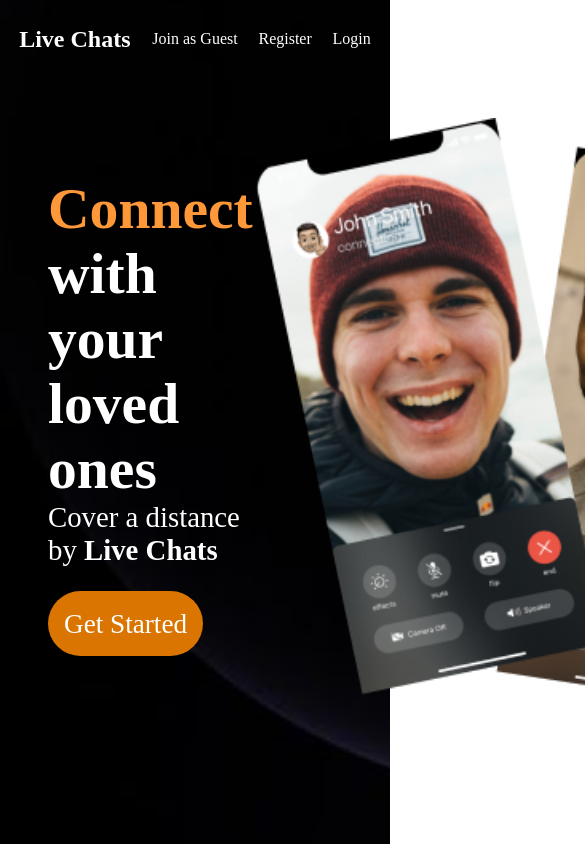
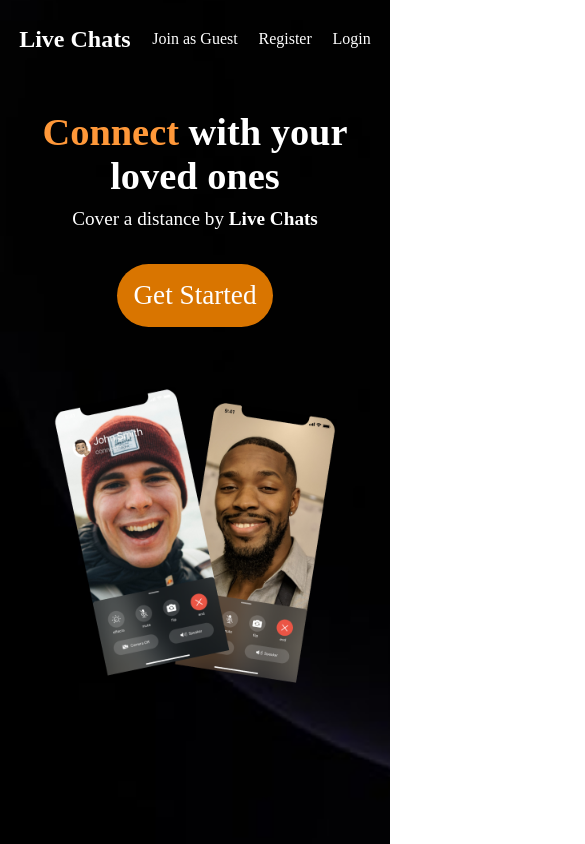
Before and after one commit to Blaziator/Live-Chats, a React (Vite) app in the folder Frontend/: page / in a window 390 px wide. Shown: the top 844 px of the page, 585 px wide, since content can reach past the window. Built offline with nearby package versions, Linux system fonts and the light colour scheme; no server answers.

Commit message:
Made UI Responsive

```diff
--- a/Frontend/src/App.css
+++ b/Frontend/src/App.css
@@ -100,3 +100,52 @@
     display: flex;
     align-items: center;
 }
+
+@media (max-width: 768px) {
+
+    /* Landing Page */
+    .landingMainContainer {
+        flex-direction: column;
+        height: auto;
+        padding-inline: 1rem;
+        padding-block: 2rem;
+    }
+
+    .landingMainContainer .container1 {
+        font-size: 1.2rem;
+        text-align: center;
+        display: flex;
+        flex-direction: column;
+        gap: 10px;
+    }
+
+    .landingMainContainer .container2 img {
+        height: 35vh;
+        margin-top: 60px;
+    }
+
+    .getStarted {
+        margin-inline: auto;
+    }
+
+    /* Home Page */
+    .meetContainer {
+        flex-direction: column;
+        height: auto;
+        gap: 2rem;
+        padding-block: 2rem;
+    }
+
+    .rightPanel {
+        justify-content: center;
+        width: 100%;
+    }
+
+    .rightPanel > img {
+        width: 60vw;
+    }
+
+    .leftPanel {
+        justify-content: center;
+    }
+}
--- a/Frontend/src/styles/videoComponent.module.css
+++ b/Frontend/src/styles/videoComponent.module.css
@@ -196,3 +196,41 @@
     word-break: break-word;
     box-shadow: 0 1px 2px rgba(15, 23, 42, 0.08);
 }
+
+@media (max-width: 768px) {
+
+    /* Lobby Screen */
+    .parentLobby {
+        flex-direction: column;
+        padding: 20px;
+        justify-content: center;
+        align-items: center;
+        gap: 30px;
+    }
+
+    .leftSection {
+        max-width: 100%;
+    }
+
+    .leftSection h2 {
+        font-size: 28px;
+    }
+
+    .joinLayout {
+        margin-right: 0;
+        width: 100%;
+    }
+
+    /*  Meeting Room  */
+    .conferenceView video {
+        width: 45vw;
+    }
+
+    .buttonContainer svg {
+        font-size: 30px;
+    }
+
+    .meetUserMedia {
+        height: 20vh;
+    }
+}
```
